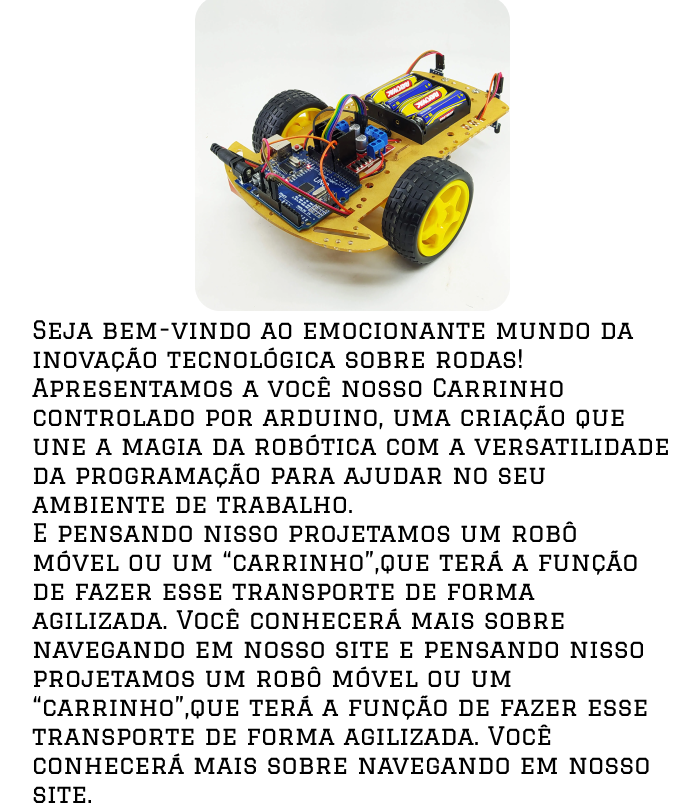
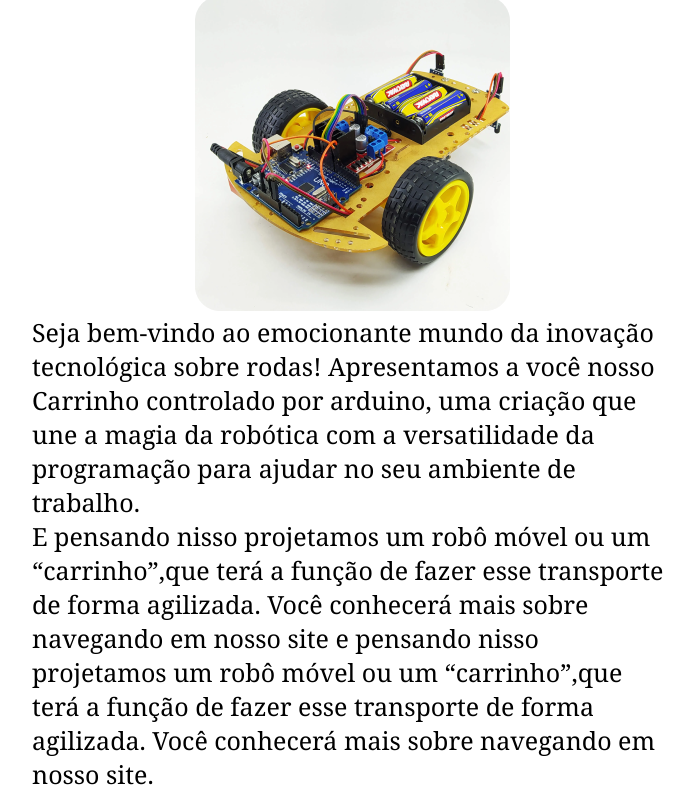
Before and after one commit to EmilyMFerreira/tccg, a React (Vite) app: page / in a window 1280 px wide. Shown: the part 213-1021 px from the top of the page, without its empty margins (288-987 px from the left). Built offline with nearby package versions, Linux system fonts and the light colour scheme.

Commit message:
teste de imagens 1

```diff
--- a/src/paginas/componentes.jsx
+++ b/src/paginas/componentes.jsx
@@ -1,7 +1,7 @@
 import { Link } from 'react-router-dom'
 import "./css/comp.css"
 
-import componentes from "../imagens/src/imagens/componentes.png"
+import componentes from "../imagens/componentes.png"
 
 
 function Componentes() {
--- a/src/paginas/css/home.css
+++ b/src/paginas/css/home.css
@@ -8,9 +8,9 @@ h1{
     display: block;
  }
 
-   .cont1{
+   .home1{
     color: #000;
-    font-family: Graduate;
+    font-family: Georgia, 'Times New Roman', Times, serif;
     font-size: 2rem;
     font-style: normal;
     font-weight: 400;
@@ -23,10 +23,10 @@ h1{
 
    }
 
-   .cont2{
+   .home2{
     color: #000;
-    font-family: Graduate;
     font-size: 2rem;
+    font-family: Georgia, 'Times New Roman', Times, serif;
     font-style: normal;
     font-weight: 400;
     line-height: normal;
--- a/src/paginas/home.jsx
+++ b/src/paginas/home.jsx
@@ -7,20 +7,20 @@ import home from "../imagens/home.png"
 function Home() {
     return (
     <>
-        <header>
+        <headerhome>
         <h1>Bem-Vindo(a)!!</h1>
-        </header>
+        </headerhome>
 
         <main>
         <div className="img1">
-        <img src= {home} alt="" />
+        <img src={home} alt="imagem home" />
         </div>
 
-            <div className="cont1">
+            <div className="home1">
          <p>Seja bem-vindo ao emocionante mundo da inovação tecnológica sobre rodas! Apresentamos a você nosso Carrinho controlado por arduino, uma criação que une a magia da robótica com a versatilidade da programação para ajudar no seu ambiente de trabalho.</p>
             </div>
 
-            <div className="cont2">
+            <div className="home2">
                 <p>
                 E pensando nisso projetamos um robô móvel ou um “carrinho”,que terá a função de fazer esse transporte de forma agilizada.
                 Você conhecerá mais sobre navegando em nosso site e pensando nisso projetamos um robô móvel ou um   “carrinho”,que terá a função de fazer esse transporte de forma agilizada.
```
